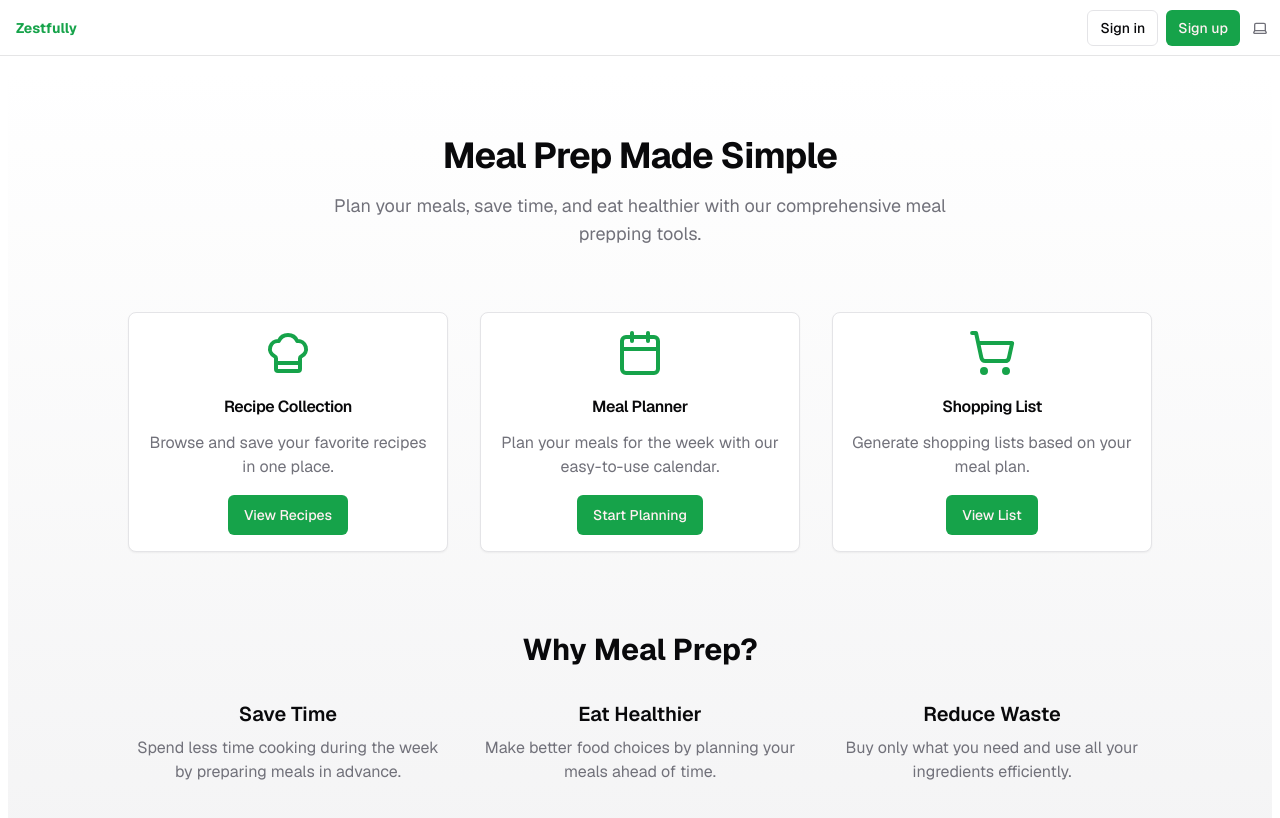
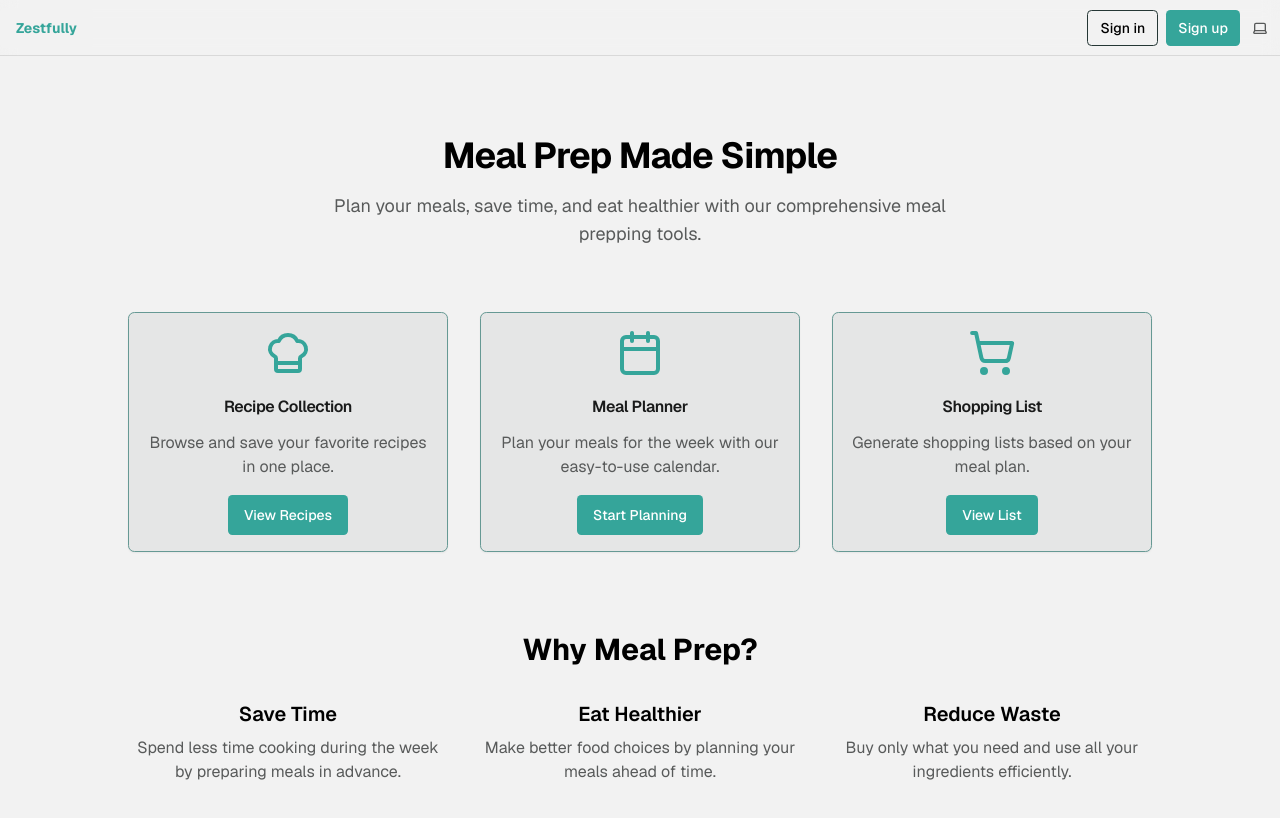
Before and after one commit to ahofmeister/zestfully, a Next.js app: page / in a window 1280 px wide. Shown: the top 818 px of the page. Built offline with nearby package versions, Linux system fonts and the light colour scheme; no server answers.

Commit message:
feat: Use better colors

```diff
--- a/app/globals.css
+++ b/app/globals.css
@@ -4,68 +4,57 @@
 
 
 @layer base {
-  :root {
-    --background: 0 0% 100%;
-    --foreground: 240 10% 3.9%;
-    --card: 0 0% 100%;
-    --card-foreground: 240 10% 3.9%;
-    --popover: 0 0% 100%;
-    --popover-foreground: 240 10% 3.9%;
-    --primary: 142.1 76.2% 36.3%;
-    --primary-foreground: 355.7 100% 97.3%;
-    --secondary: 240 4.8% 95.9%;
-    --secondary-foreground: 240 5.9% 10%;
-    --muted: 240 4.8% 95.9%;
-    --muted-foreground: 240 3.8% 46.1%;
-    --accent: 240 4.8% 95.9%;
-    --accent-foreground: 240 5.9% 10%;
-    --destructive: 0 84.2% 60.2%;
-    --destructive-foreground: 0 0% 98%;
-    --border: 240 5.9% 90%;
-    --input: 240 5.9% 90%;
-    --ring: 142.1 76.2% 36.3%;
-    --radius: 0.5rem;
-    --chart-1: 12 76% 61%;
-    --chart-2: 173 58% 39%;
-    --chart-3: 197 37% 24%;
-    --chart-4: 43 74% 66%;
-    --chart-5: 27 87% 67%;
+  * {
+    @apply border-border;
   }
 
-  .dark {
-    --background: 20 14.3% 4.1%;
-    --foreground: 0 0% 95%;
-    --card: 24 9.8% 10%;
-    --card-foreground: 0 0% 95%;
-    --popover: 0 0% 9%;
-    --popover-foreground: 0 0% 95%;
-    --primary: 142.1 70.6% 45.3%;
-    --primary-foreground: 144.9 80.4% 10%;
-    --secondary: 240 3.7% 15.9%;
-    --secondary-foreground: 0 0% 98%;
-    --muted: 0 0% 15%;
-    --muted-foreground: 240 5% 64.9%;
-    --accent: 12 6.5% 15.1%;
-    --accent-foreground: 0 0% 98%;
-    --destructive: 0 62.8% 30.6%;
-    --destructive-foreground: 0 85.7% 97.3%;
-    --border: 240 3.7% 15.9%;
-    --input: 240 3.7% 15.9%;
-    --ring: 142.4 71.8% 29.2%;
-    --chart-1: 220 70% 50%;
-    --chart-2: 160 60% 45%;
-    --chart-3: 30 80% 55%;
-    --chart-4: 280 65% 60%;
-    --chart-5: 340 75% 55%;
+  body {
+    @apply bg-background text-foreground;
   }
 }
 
 
-@layer base {
-  * {
-    @apply border-border;
-  }
-  body {
-    @apply bg-background text-foreground;
-  }
+:root  {
+  --background: 174 1% 95%;
+  --foreground: 174 1% 0%;
+  --card: 174 1% 90%;
+  --card-foreground: 174 1% 10%;
+  --popover: 174 1% 95%;
+  --popover-foreground: 174 95% 0%;
+  --primary: 174 51.4% 42.7%;
+  --primary-foreground: 0 0% 100%;
+  --secondary: 174 10% 70%;
+  --secondary-foreground: 0 0% 0%;
+  --muted: 136 10% 85%;
+  --muted-foreground: 174 1% 35%;
+  --accent: 136 10% 80%;
+  --accent-foreground: 174 1% 10%;
+  --destructive: 0 50% 30%;
+  --destructive-foreground: 174 1% 90%;
+  --border: 174 20% 50%;
+  --input: 174 20% 18%;
+  --ring: 174 51.4% 42.7%;
+  --radius: 0.4rem;
 }
+.dark  {
+  --background: 174 10% 5%;
+  --foreground: 174 1% 90%;
+  --card: 174 1% 0%;
+  --card-foreground: 174 1% 90%;
+  --popover: 174 10% 5%;
+  --popover-foreground: 174 1% 90%;
+  --primary: 174 51.4% 42.7%;
+  --primary-foreground: 0 0% 100%;
+  --secondary: 174 10% 10%;
+  --secondary-foreground: 0 0% 100%;
+  --muted: 136 10% 15%;
+  --muted-foreground: 174 1% 60%;
+  --accent: 136 10% 15%;
+  --accent-foreground: 174 1% 90%;
+  --destructive: 0 50% 30%;
+  --destructive-foreground: 174 1% 90%;
+  --border: 174 20% 18%;
+  --input: 174 20% 18%;
+  --ring: 174 51.4% 42.7%;
+  --radius: 0.4rem;
+}
--- a/app/page.tsx
+++ b/app/page.tsx
@@ -5,14 +5,15 @@ import Link from "next/link";
 
 export default function Home() {
   return (
-        <main className="bg-gradient-to-b from-background to-muted">
+    <main className="">
       <div className="container mx-auto px-4 py-16">
         <div className="text-center mb-16">
           <h1 className="text-4xl font-bold tracking-tight mb-4">
             Meal Prep Made Simple
           </h1>
           <p className="text-lg text-muted-foreground max-w-2xl mx-auto">
-                        Plan your meals, save time, and eat healthier with our comprehensive meal prepping tools.
+            Plan your meals, save time, and eat healthier with our comprehensive
+            meal prepping tools.
           </p>
         </div>
 
@@ -69,7 +70,8 @@ export default function Home() {
             <div>
               <h3 className="text-xl font-semibold mb-2">Save Time</h3>
               <p className="text-muted-foreground">
-                                Spend less time cooking during the week by preparing meals in advance.
+                Spend less time cooking during the week by preparing meals in
+                advance.
               </p>
             </div>
             <div>
--- a/app/shopping-list/shopping-list-card.tsx
+++ b/app/shopping-list/shopping-list-card.tsx
@@ -10,7 +10,7 @@ export function ShoppingListCard(props: { list: ShoppingList }) {
   const router = useRouter();
   return (
     <Card
-      className="w-full max-w-md"
+      className="w-full max-w-md cursor-pointer"
       onClick={() =>
         router.push(`/shopping-list/${encodeURIComponent(props.list.name)}`)
       }
--- a/app/shopping-list/shopping-list-items.tsx
+++ b/app/shopping-list/shopping-list-items.tsx
@@ -53,7 +53,7 @@ function ShoppingListItems(props: {
   }, [supabase]);
 
   return (
-    <div className={"flex gap-x-1"}>
+    <div className={"flex flex-wrap gap-1"}>
       {items?.map((entry) => (
           <ShoppingListProductCard
             key={entry.id}
--- a/app/shopping-list/shopping-list-product-card.tsx
+++ b/app/shopping-list/shopping-list-product-card.tsx
@@ -22,11 +22,11 @@ export function ShoppingListProductCard(props: {
       }}
       key={props.product.id}
       className={cn(
-        "cursor-pointer content-start aspect-square size-24 line-clamp-3 rounded-sm flex text-center bg-teal-700 items-center justify-center",
-        { "bg-red-500": !props.item },
+        "bg-primary cursor-pointer content-start aspect-square size-24 line-clamp-3 rounded-sm flex text-center items-center justify-center",
+        { "bg-[#ba8787]": !props.item },
       )}
     >
-      {props.product.name}
+      <div className={"text-background"}>{props.product.name}</div>
     </div>
   );
 }
```
Lines whose indentation alone changed are shown as unchanged.
